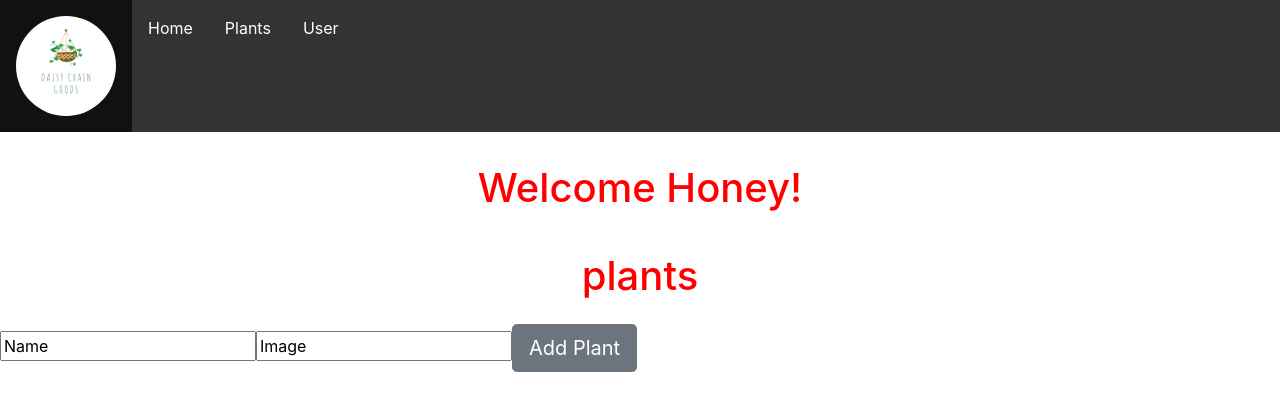
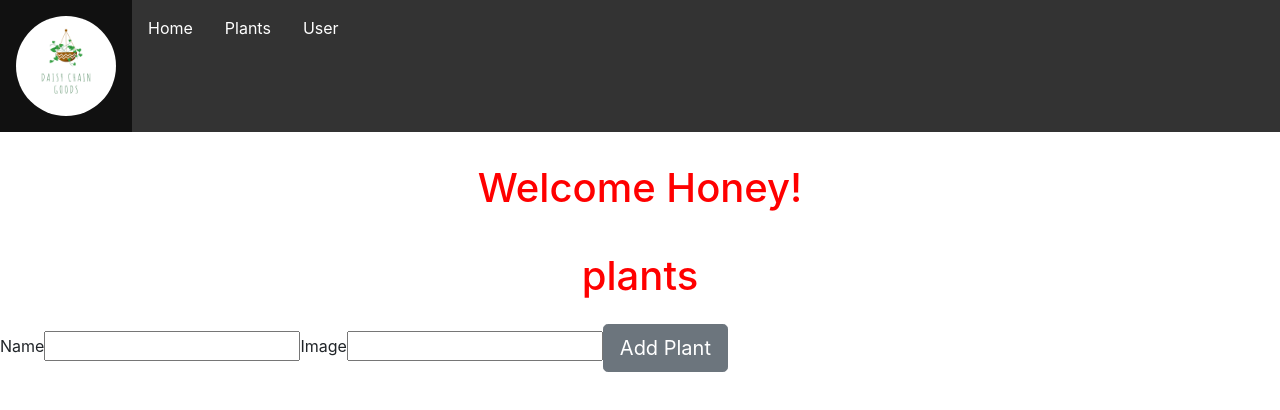
Before and after one commit to LucasMasinaUNSW/PlantApp, a React (Create React App) app in the folder frontend/: page /plants in a window 1280 px wide. Both pictures are taken after a click on the button "New Plant". Shown: the top 410 px of the page. Built offline with nearby package versions, Linux system fonts and the light colour scheme.

Commit message:
completed basic form functionality for plant page

```diff
--- a/frontend/src/components/button/button.jsx
+++ b/frontend/src/components/button/button.jsx
@@ -10,6 +10,7 @@ class Button extends Component {
   render() {
     return (
       <button
+        type="submit"
         onClick={this.state.handleClick}
         className="btn btn-secondary btn-lg"
       >
--- a/frontend/src/components/newPlant/newPlantForm.jsx
+++ b/frontend/src/components/newPlant/newPlantForm.jsx
@@ -11,13 +11,38 @@ class NewPlantForm extends Component {
     onSubmit: this.props.onSubmit,
   };
 
+  handleChange = this.handleChange.bind(this);
+
   validateInput = () => {};
+
+  handleChange(event) {
+    const name = event.target.name;
+    const value = event.target.value;
+    this.state.plant[name] = value;
+    this.setState(this.state);
+  }
 
   render() {
     return (
       <div>
-        <input type="text" value="Name" />
-        <input type="text" value="Image" />
+        <label>
+          Name
+          <input
+            name="name"
+            type="text"
+            value={this.state.name}
+            onChange={this.handleChange}
+          />
+        </label>
+        <label>
+          Image
+          <input
+            name="image"
+            type="text"
+            value={this.state.image}
+            onChange={this.handleChange}
+          />
+        </label>
         <Button
           text="Add Plant"
           handleClick={() => this.state.onSubmit(this.state.plant)}
--- a/frontend/src/components/plantPage/plantPage.jsx
+++ b/frontend/src/components/plantPage/plantPage.jsx
@@ -31,7 +31,6 @@ class PlantPage extends Component {
       <div>
         <Welcome />
         <h1>plants</h1>
-        {console.log(this.state.plants)}
         {this.state.displayNewPlantForm && (
           <NewPlantForm onSubmit={this.handleAddPlant} />
         )}
```
